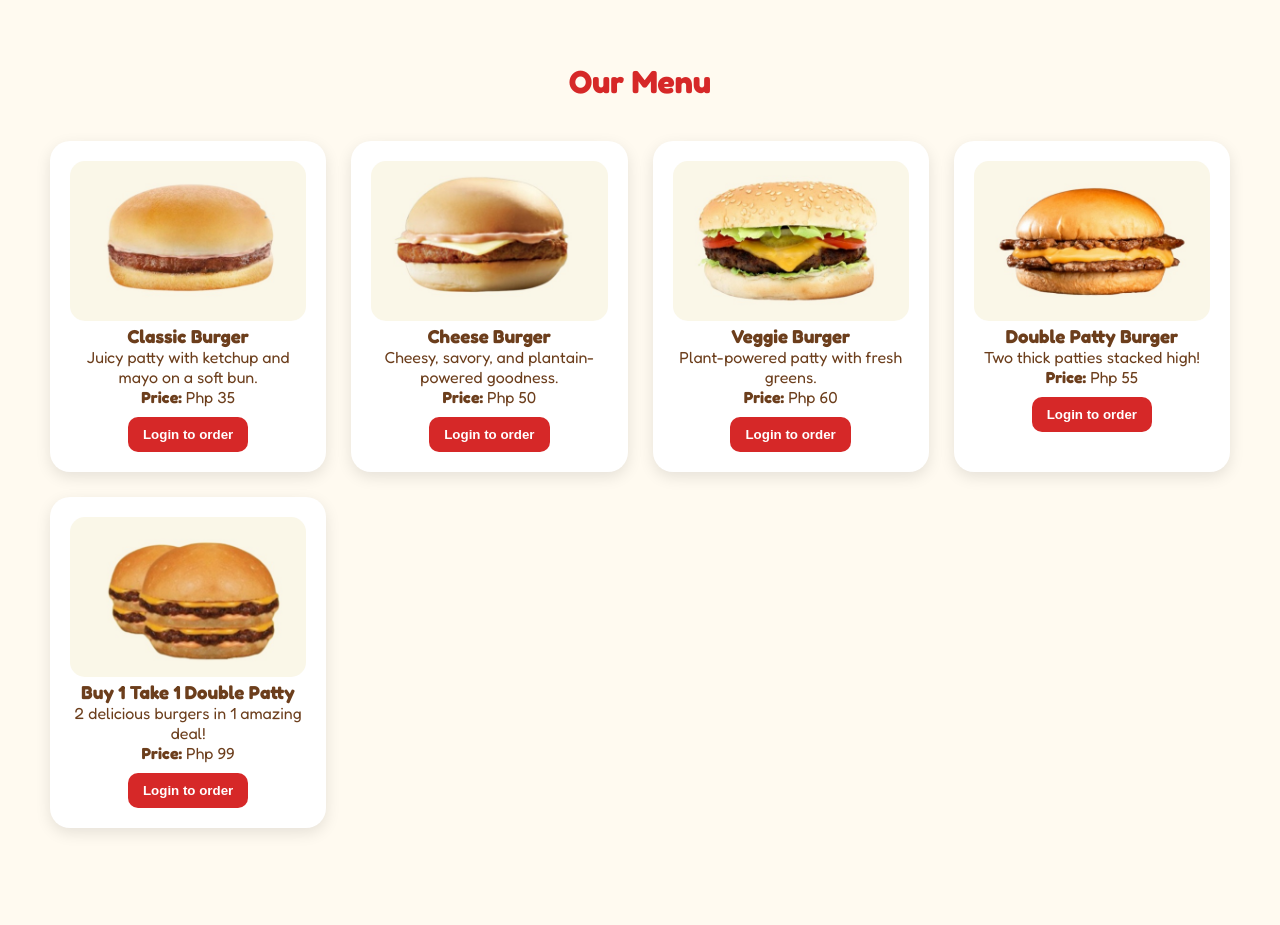
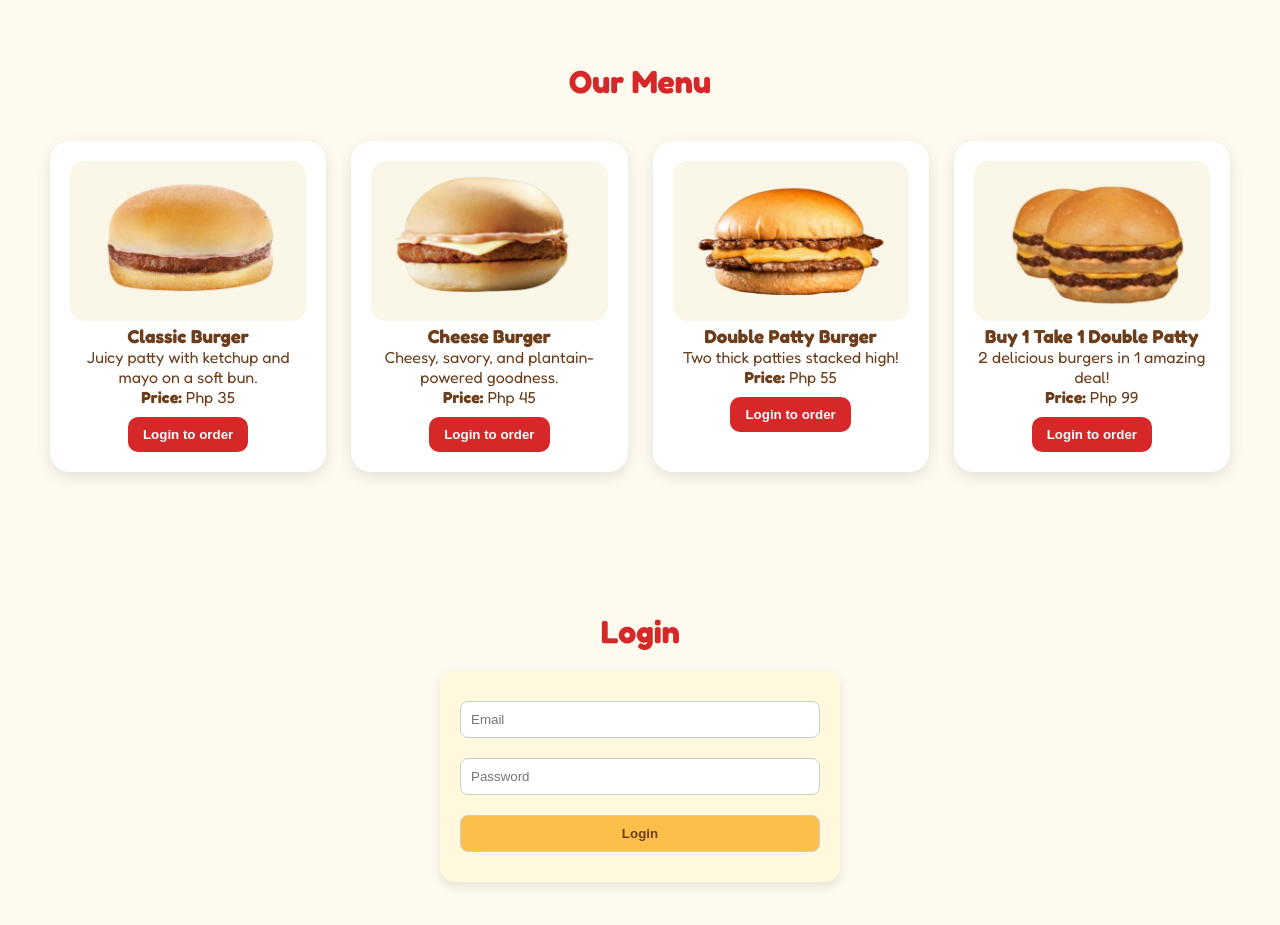
Before and after one commit to Kiyoorinrin/Sarap-Pinoy-Bans-Burger-, a plain HTML site: page index.html in a window 1280 px wide. Shown: the part 1460-2385 px from the top of the page. Drawn offline with Linux system fonts and the light colour scheme.

Commit message:
Update index.html

```diff
--- a/index.html
+++ b/index.html
@@ -334,8 +334,7 @@ let currentUserName = "";
 // MENU ITEMS
 const menuItems = [
   { name: 'Classic Burger', description: 'Juicy patty with ketchup and mayo on a soft bun.', price: 35, img: '1A.jpeg' },
-  { name: 'Cheese Burger', description: 'Cheesy, savory, and plantain-powered goodness.', price: 50, img: '2A.jpeg' },
-  { name: 'Veggie Burger', description: 'Plant-powered patty with fresh greens.', price: 60, img: '3A.jpeg' },
+  { name: 'Cheese Burger', description: 'Cheesy, savory, and plantain-powered goodness.', price: 45, img: '2A.jpeg' },
   { name: 'Double Patty Burger', description: 'Two thick patties stacked high!', price: 55, img: '6A.JPEG' },
   { name: 'Buy 1 Take 1 Double Patty', description: '2 delicious burgers in 1 amazing deal!', price: 99, img: '5A.JPEG' },
 ];
```
